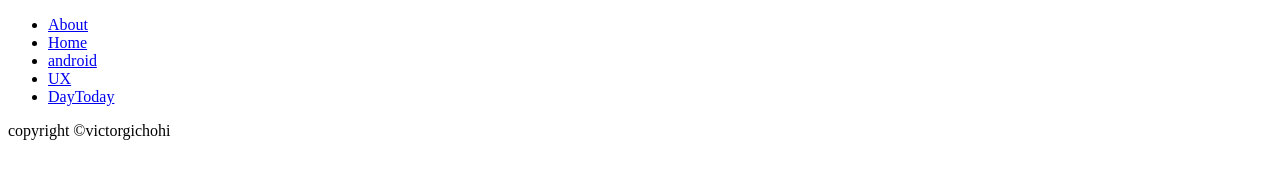
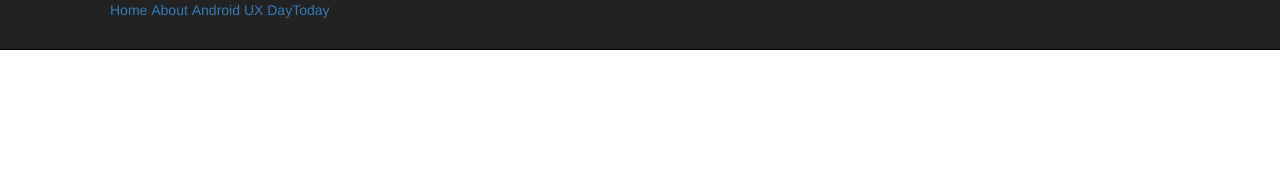
Before and after one commit to Victorgichohi/rabidcodeold, a plain HTML site: page index.html in a window 1280 px wide. Drawn offline with nearby package versions, Linux system fonts and the light colour scheme; files that its build step writes are made by us from their sources.

Commit message:
through with the header

```diff
--- /dev/null
+++ b/css/mainstyle.css
@@ -0,0 +1,23 @@
+/* Make post names large. */
+.post-name {
+  font-size: 24pt;
+}
+
+/* Make post content green. */
+.post-content {
+  color: green;
+}
+
+/* The below CSS gets applied on devices with small screens. */
+@media (max-width: 980px) {
+
+  /* Reduce the margin. */
+  body {
+    margin: 0px ;
+  }
+
+  /* Make the post content larger. */
+  .post-content {
+    font-size: 18pt ;
+  }
+}
--- a/css/style.css
+++ b/css/style.css
@@ -0,0 +1,14 @@
+ul li{
+	display: inline;
+}
+.container{
+
+}
+.navbar-inverse{
+	background-color: blue;
+}
+.clear{
+    background: transparent;
+    border: 1px solid #000;
+
+}
--- a/index.html
+++ b/index.html
@@ -3,26 +3,37 @@
   <head>
       <title>tucodeKE</title>
     <meta charset="utf-8">
-    <link rel="stylesheet" href="mainstyle.css">
-    <link rel="stylesheet" href="styles.css">
+    <link rel="stylesheet" href="/css/mainstyles.css">
+    <link rel="stylesheet" href="css/style.css">
+    <!--bootstrap-->
+    <link href="https://maxcdn.bootstrapcdn.com/bootstrap/3.3.5/css/bootstrap.min.css" rel="stylesheet">
+
       <meta name="viewport" content="width=device-width,initial-scale=1.0" >
   </head>
   <body class="body">
-      <header class="mainheader">
-        <nav><ul>
-            <li><a href="about.html">About</a></li>
-            <li><a class="active" href="index.html">Home</a></li>
-             <li><a href="android.html">android</a></li>
-             <li><a href="ux.html">UX</a></li>
-             <li><a href="daytoday.html">DayToday</a></li>
-            </ul>
-          </nav>
-      </header>
+        <nav class="navbar navbar-default navbar-fixed-top nav-right navbar-inverse">
+        <div class="container">
+          <ul>
+                   <li><a class="active" href="index.html">Home</span></li>
+                  <li><a href="about.html">About</span></li>
+
+                  <li><a href="android.html">Android</span></li>
+                  <li><a href="ux.html">UX</span></li>
+                  <li><a href="daytoday.html">DayToday</span></li>
+          </ul>
+  </div>
+</nav>
+
+
+        </div>
+
+
+      </div>
        <div id="posts"></div>
 
       <footer class="mainfooter">
       <p>copyright &copy;victorgichohi</p>
       </footer>
-    <script src="main.js"></script>
+    <script src="js/main.js"></script>
   </body>
 </html>
```
